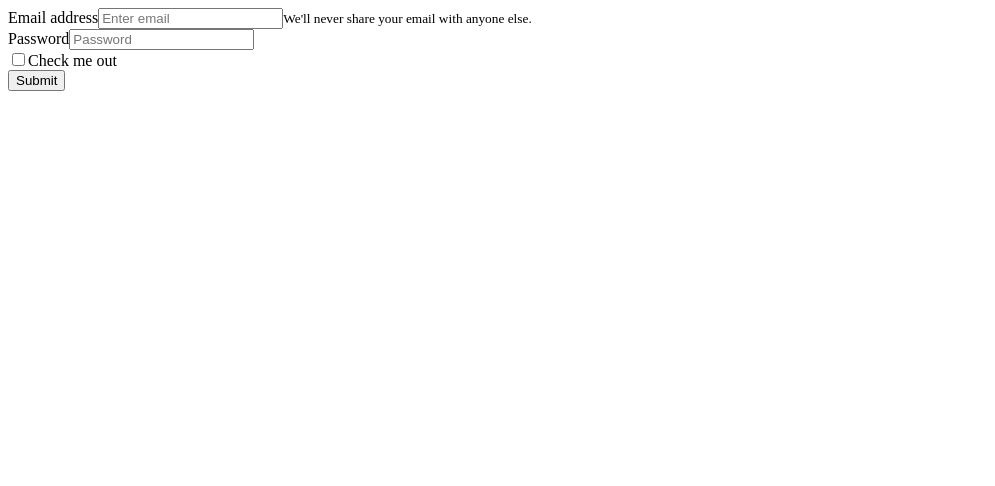
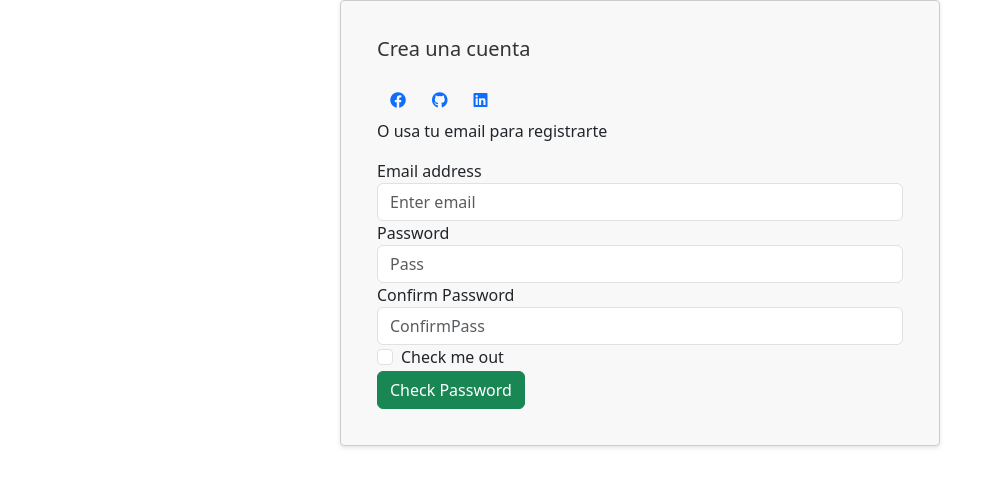
Before and after one commit to hector1489/formProject, a React (Vite) app: page / in a window 1280 px wide. Shown: the top 486 px of the page, without its empty margins (0-995 px from the left). Built offline with nearby package versions, Linux system fonts and the light colour scheme; the HTML template or start-up script is replaced by a standard one.

Commit message:
icorporacion de iconos y estructura para passconfirm, se modifica componente button

```diff
--- a/package.json
+++ b/package.json
@@ -10,7 +10,9 @@
     "preview": "vite preview"
   },
   "dependencies": {
+    "bootstrap": "^5.3.0",
     "react": "^18.2.0",
+    "react-bootstrap": "^2.7.4",
     "react-dom": "^18.2.0"
   },
   "devDependencies": {
--- a/src/App.jsx
+++ b/src/App.jsx
@@ -1,14 +1,16 @@
-import { useState } from 'react'
-import Form from './components/Formulario/Form'
+//import { useState } from 'react'
+import Register from './components/Register/Register'
 
 import './App.css'
 
 function App() {
-  const [count, setCount] = useState(0)
+  //const [count, setCount] = useState(0)
 
   return (
     <>
-     <Form/>
+    <div class="d-flex justify-content-center align-self-center">
+     <Register/>
+     </div>
     </>
   )
 }
--- a/src/components/Formulario/Form.jsx
+++ b/src/components/Formulario/Form.jsx
@@ -1,26 +1,37 @@
-import React from 'react';
+import React, { useState } from 'react'
+//hay que sacar el alert al componente
+const Form = () => {
+  const [pass, setPass] = useState('');
+  const [confirmPass, setConfirmPass] = useState('');
 
-const Form = () => {
+  const handleConfirmPassword = () => {
+    if (pass === confirmPass) {
+      alert('exito!');
+    } else {
+      alert('error');
+    }
+  };
+
   return (
-        <>
     <form>
-                <div class="form-group">
-                    <label for="exampleInputEmail1">Email address</label>
-                    <input type="email" class="form-control" id="exampleInputEmail1" aria-describedby="emailHelp" placeholder="Enter email"/>
-                        <small id="emailHelp" class="form-text text-muted">We'll never share your email with anyone else.</small>
+      <div className="form-group">
+        <label htmlFor="exampleInputEmail1">Email address</label>
+        <input type="email" className="form-control" id="exampleInputEmail1" aria-describedby="emailHelp" placeholder="Enter email" />
       </div>
-                <div class="form-group">
-                    <label for="exampleInputPassword1">Password</label>
-                    <input type="password" class="form-control" id="exampleInputPassword1" placeholder="Password"/>
+      <div className="form-group">
+        <label htmlFor="exampleInputPassword1">Password</label>
+        <input type="password" className="form-control" id="exampleInputPassword1" placeholder="Pass" value={pass} onChange={(e) => setPass(e.target.value)} />
       </div>
-                <div class="form-check">
-                    <input type="checkbox" class="form-check-input" id="exampleCheck1"/>
-                        <label class="form-check-label" for="exampleCheck1">Check me out</label>
+      <div className="form-group">
+        <label htmlFor="exampleInputPassword2">Confirm Password</label>
+        <input type="password" className="form-control" id="exampleInputPassword2" placeholder="ConfirmPass" value={confirmPass} onChange={(e) => setConfirmPass(e.target.value)} />
       </div>
-                <button type="submit" class="btn btn-primary">Submit</button>
+      <div className="form-check">
+        <input type="checkbox" className="form-check-input" id="exampleCheck1" />
+        <label className="form-check-label" htmlFor="exampleCheck1">Check me out</label>
+      </div>
+      <button type="button" className="btn btn-success" onClick={handleConfirmPassword}>Check Password</button>
     </form>
-        </>
-
   );
 }
 
--- a/src/components/Register/Register.jsx
+++ b/src/components/Register/Register.jsx
@@ -1,15 +1,28 @@
-import Formulario from "../Formulario/Form"
+import React from 'react'
+import Form from '../Formulario/Form'
+import SocialButton from '../SocialButton/SocialButton'
 
-const Registro = () => {
-    return (
+const Register = () => {
+    //aqui guarde los icon antes de pasarlos al button
+  const socialIcon = <i className="fa-brands fa-facebook"></i>;
+  const socialIcon2 = <i className="fa-brands fa-github"></i>;
+  const socialIcon3 = <i className="fa-brands fa-linkedin"></i>;
 
-    );
+  return (
+    <div className="card register-card">
+      <div className="card-body">
+        <h5 className="card-title">Crea una cuenta</h5>
+
+        <div className="card-text">
+          <SocialButton icon={socialIcon} />
+          <SocialButton icon={socialIcon2} />
+          <SocialButton icon={socialIcon3} />
+          <p>O usa tu email para registrarte</p>
+          <Form />
+        </div>
+      </div>
+    </div>
+  );
 }
 
-export default Registro
-
-
-
-
-//import SocialButton para mostrar botones de redes sociales
-//El icono se debe enviar mediante props desde el componente Registro.
+export default Register
--- a/src/components/SocialButton/SocialButton.jsx
+++ b/src/components/SocialButton/SocialButton.jsx
@@ -1,18 +1,12 @@
 import React from 'react'
+import { Button } from 'react-bootstrap';
 
-const socialButton = () => {
-    const handlerPass = () => {
-        if (pass === confirmPass){
-            return alert('son iguales')
-        }
-        alert('no son iguales')
-    }
-
+const socialButton = ({ icon }) => {
     return (
-        <>
-        <button onClick={handlerPass}>Iniciar sesion</button>
-        </>
+        <Button variant="link" href="#">
+            {icon}
+        </Button>
     );
 }
 
-export default socialButton;
+export default socialButton
--- a/src/index.css
+++ b/src/index.css
@@ -0,0 +1,22 @@
+@import url("https://cdnjs.cloudflare.com/ajax/libs/font-awesome/6.4.0/css/all.min.css");
+
+
+/*aqui los estilos funcionaban mejor*/
+.register-card {
+    width: 600px;
+    background-color: #f8f8f8;
+    border: 1px solid #ccc;
+    border-radius: 4px;
+    padding: 20px;
+    box-shadow: 0 2px 4px rgba(0, 0, 0, 0.1);
+}
+
+.card-title {
+    color: #333;
+    font-size: 20px;
+    margin-bottom: 10px;
+}
+
+.card-text {
+    margin-top: 20px;
+}
```
Also changed, not shown: src/App.css (line endings or trailing spaces), vite.config.js (line endings or trailing spaces), 2 other files (tests, documents, lock files or other folders). Lines whose indentation alone changed are shown as unchanged.
